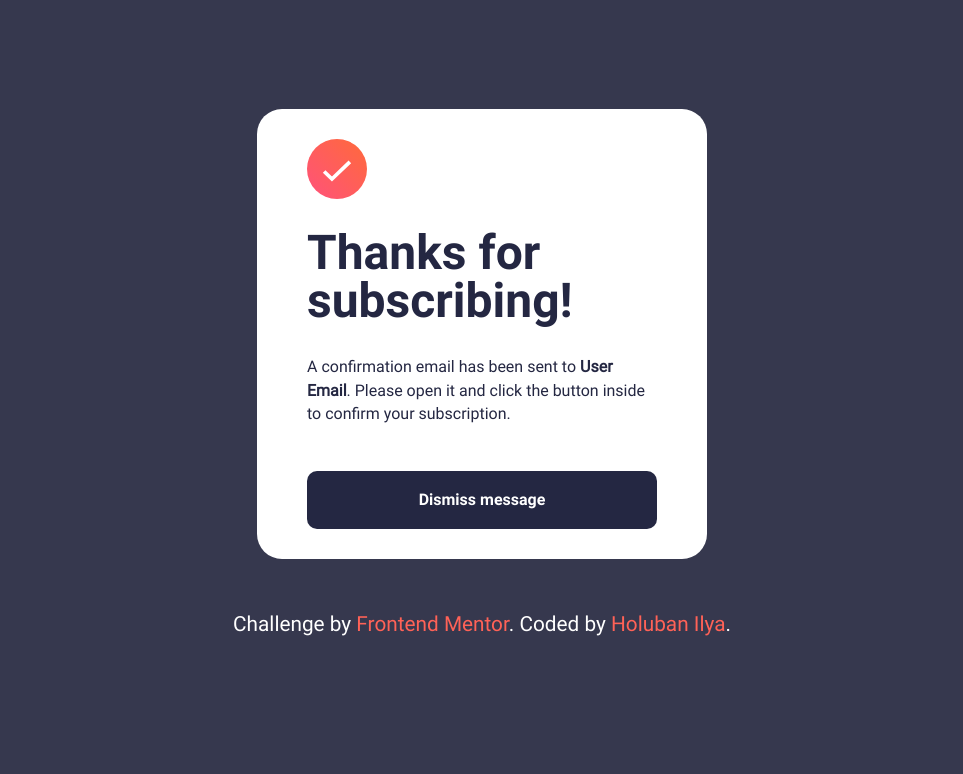
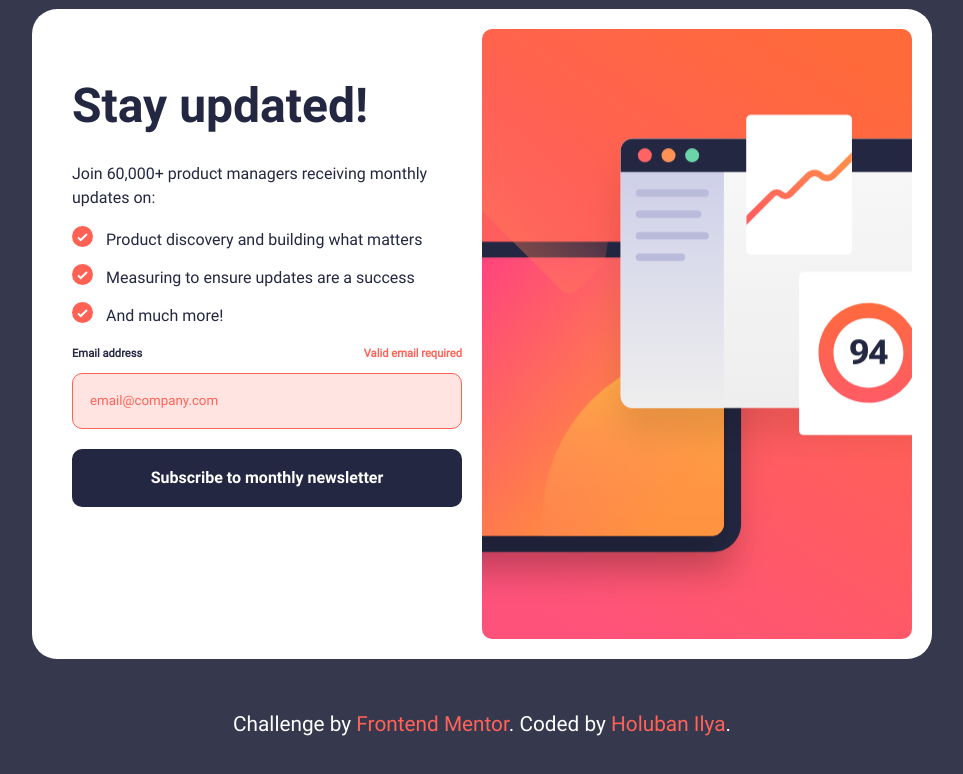
Before and after one commit to Ilya-hb/newsletter-signup, a plain HTML site: page index.html in a window 1280 px wide. Both pictures are taken after a click on the button "Subscribe to monthly newsletter". Shown: the whole page, without its empty margins (158-1121 px from the left). Drawn offline with Linux system fonts and the light colour scheme.

Commit message:
email validation, events

```diff
--- a/index.html
+++ b/index.html
@@ -38,7 +38,15 @@
               <li class="sign-up-form__list-item">And much more!</li>
             </ul>
             <div class="form">
-              <label for="email">Email address</label>
+              <div class="label-container">
+                <label for="email">Email address</label>
+                <label
+                  for="email"
+                  id="error-label"
+                  class="label-container__error hidden"
+                  >Valid email required</label
+                >
+              </div>
               <input
                 type="email"
                 name="email"
--- a/index.js
+++ b/index.js
@@ -1,18 +1,33 @@
-const selectors = {
-  successMessage: document.querySelector(".success-message"),
-  signUpForm: document.querySelector(".sign-up-form"),
-  successButton: document.querySelector(".success__button"),
-  signUpButton: document.querySelector(".form__submit"),
-};
+const successMessage = document.querySelector(".success-message");
+const signUpForm = document.querySelector(".sign-up-form");
+const successButton = document.querySelector(".success__button");
+const signUpButton = document.querySelector(".form__submit");
+const inputMail = document.querySelector("#email");
+const errorLabel = document.querySelector("#error-label");
+const successMessageMail = document.querySelector("#userEmail");
 
-selectors.signUpButton.addEventListener("click", () => {
-  //email validation
+signUpButton.addEventListener("click", () => {
+  const email = inputMail.value;
 
-  selectors.signUpForm.classList.add("hidden");
-  selectors.successMessage.classList.remove("hidden");
+  if (validateEmail(email)) {
+    signUpForm.classList.add("hidden");
+    successMessage.classList.remove("hidden");
+    errorLabel.classList.add("hidden");
+    inputMail.classList.remove("form__input_error");
+    successMessageMail.innerHTML = email;
+    console.log(successMessageMail);
+  } else {
+    inputMail.classList.add("form__input_error");
+    errorLabel.classList.remove("hidden");
+  }
 });
 
-selectors.successButton.addEventListener("click", () => {
-  selectors.successMessage.classList.add("hidden");
-  selectors.signUpForm.classList.remove("hidden");
+successButton.addEventListener("click", () => {
+  successMessage.classList.add("hidden");
+  signUpForm.classList.remove("hidden");
 });
+
+function validateEmail(email) {
+  const emailRegex = /^[A-Z0-9._%+-]+@[A-Z0-9.-]+\.[A-Z]{2,}$/i;
+  return emailRegex.test(email);
+}
--- a/scss/style.scss
+++ b/scss/style.scss
@@ -90,10 +90,17 @@ body {
     .form {
       display: flex;
       flex-direction: column;
-      label {
-        font-weight: 700;
-        font-size: 0.7rem;
-        margin: 10px 0;
+      .label-container {
+        display: flex;
+        justify-content: space-between;
+        margin-bottom: 10px;
+        label {
+          font-weight: 700;
+          font-size: 0.7rem;
+        }
+        &__error {
+          color: $pimary-color;
+        }
       }
       &__input {
         padding: 17px;
@@ -104,7 +111,15 @@ body {
         outline: none;
         color: $dark-slate-grey;
         &:focus {
-          border: 1px solid $dark-slate-grey;
+          outline: none;
+        }
+      }
+      &__input_error {
+        border: 1px solid $pimary-color;
+        background-color: hsla(4, 100%, 67%, 0.171);
+        color: $pimary-color;
+        &::placeholder {
+          color: $pimary-color;
         }
       }
       &__submit {
```
Also changed, not shown: scss/style.css, 1 other file.
